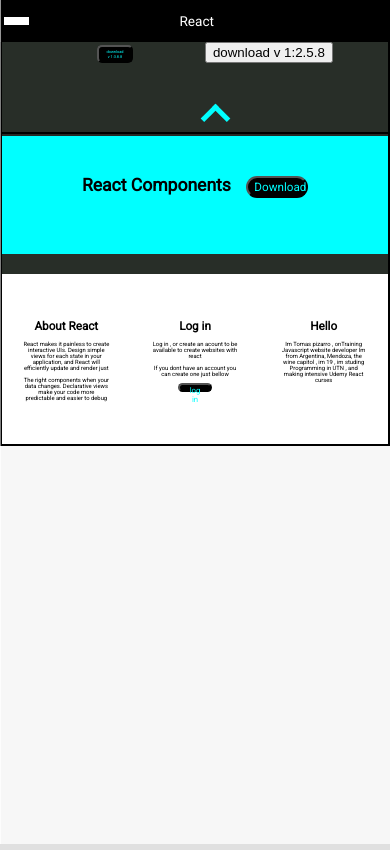
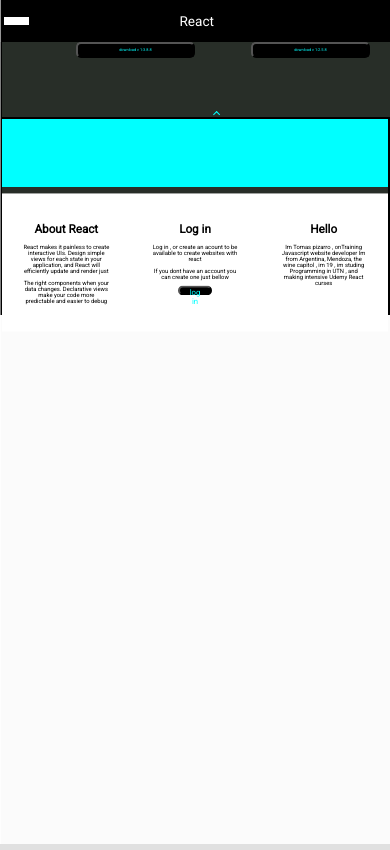
Before and after one commit to tomaspizarro15/react-udemy-lesson, a React (Create React App) app: page / in a window 390 px wide. Built offline with nearby package versions, Linux system fonts and the light colour scheme; a web font is replaced by a local one.

Commit message:
Cambios en nav bar css/ y @media querrys añadidos

```diff
--- a/src/App.js
+++ b/src/App.js
@@ -1,15 +1,12 @@
 import React, { Component, useState } from 'react';
 ////////////////////////////////////////////////////
 import NavBar from './Componentes/ResponsiveNavigationBar';
-import SideDrawer from './Componentes/SideDrawer/SideDrawer';
 import Backdrop from './Componentes/Backdrop/Backdrop';
-import Person from "./Componentes/Person";
 import InfoCuerpo from './Componentes/Informacion';
 import Radium, { StyleRoot } from 'radium';
 import './Componentes/Person.css';
 import './Componentes/Titulo.css';
-import './App.css'
-import sideDrawer from './Componentes/SideDrawer/SideDrawer';
+import './App.css';
 
 class Componente1 extends Component {
 
@@ -20,12 +17,14 @@
       { id: '72727272', name: "Maximilian", age: 27, edad: 1989 },
       { id: '12391237', name: "Pablo", age: 26, edad: 1993 }
     ],
-
+    showArrow : false,
     showSideDrawer: false,
     showPersons: true,
     showInfo: false,
     showDatosDelUsuario: true,
   }
+
+
 
   mostrarObjetoHandler = () => {
 
@@ -96,36 +95,18 @@
     this.setState({showSideDrawer : !newShowSideDrawer})
   }
   render() {
-    const style = {
-      backgroundColor: 'green',
-      font: 'inherit',
-      border: "1px , solid blue",
-      padding: '9px',
-      color: 'white',
-      margin: "10%",
-      textaling: 'center',
-      cursor: 'pointer',
-      ':hover': {
-        backgroundColor: 'blue',
-        color: 'black'
 
-      }
+    const rnd = Math.random();
+
+    if(rnd < 0.0001) {
+
     }
-    let persons;
-    let sideDrawer;
-    let showRegister;
-    let showInfor;
-    let content;
-    let informacion;
-    let showDatosDelUsuario;
-    let backdrop;
 
     return (
       <StyleRoot>
         <div className="App" style={{ height: '100%' }} >
-          <NavBar
-          />
-          {backdrop}
+          <NavBar/>
+          <Backdrop/>
           <main style={{ marginTop: '0%' }}>
             <InfoCuerpo />
           </main>
--- a/src/Componentes/Backdrop/Backdrop.js
+++ b/src/Componentes/Backdrop/Backdrop.js
@@ -3,7 +3,7 @@
 
 
 
-const backdrop = (props) => {
+const Backdrop = (props) => {
 
     return(
         <div className = "backdrop" onClick= {props.click}>
@@ -12,4 +12,4 @@
     )
 
 }
-export default backdrop;
+export default Backdrop;
--- a/src/Componentes/MainComponent/CentralBody.js
+++ b/src/Componentes/MainComponent/CentralBody.js
@@ -3,20 +3,22 @@
 
 const CentralBody = (props) => {
 
+    let mainOneClass = ['main_part_one']
 
-
-    if (props.showArrowComponent) {
-
-
-
+    if(props.showArrow) {
+        mainOneClass = ['main_part_one open']
     }
 
+    let mainTwoClass = ['main_part_two']
 
+    if(props.showArrow) {
+        mainTwoClass = ['main_part_two open']
+    }
     return (
 
         <div className="main_component">
 
-            <div className="main_part_one">
+            <div className= {mainOneClass}>
                 <ul>
                     <li>
                        DOWNLOAD FOR REACT:IOS/MAC
@@ -24,7 +26,7 @@
                     </li>
                     <li>
                         DOWNLOAD FOR  REACT:WINDOWS
-                        <button>download v 1:2.5.8</button>
+                        <button className ="main_part_one_download_button">download v 1:2.5.8</button>
                     </li>
                 </ul>
 
@@ -32,7 +34,7 @@
                     <i class="arrow down" onClick={props.click}></i>
                 </ul>
             </div>
-            <div className="main_part_two">
+            <div className={mainTwoClass}>
                 <li>
                     <h1 className="main_part_two_title">React Components</h1>
                     <button className="main_part_two_button">Download</button>
--- a/src/Componentes/MainComponent/MainComponent.css
+++ b/src/Componentes/MainComponent/MainComponent.css
@@ -8,17 +8,30 @@
     border: solid black 2px;
 }
 
-
-
 .main_part_one {
+    width: 100%;
+    z-index: 300;
+    top: 0;
+    position: fixed;
     background-color: #282e28;
     display: flex;
     flex-direction: column;
     margin-top: 0.5%;
     justify-content: center;
     text-align: center;
-    border-bottom:  2px solid rgba(36, 36, 36 , 40%);
+    transform: translateY(0);
+    transition: transform 0.3s ease-out;
 }
+.main_part_one.open {
+    transform: translateY(-82%);
+    background-color: #282e28;
+    display: flex;
+    flex-direction: column;
+    margin-top: 0.5%;
+    justify-content: center;
+    text-align: center;
+}
+
 
 
 .main_part_one ul {
@@ -32,7 +45,8 @@
 .main_part_one li {
     display: flex;
     flex-direction: column;
-    margin: 0.5%;
+    margin: 1.5%;
+    width: 100%;
     padding: 6.5%;
     list-style: none;
     color: white;
@@ -42,10 +56,9 @@
 .main_part_one_download_button {
     color: aqua;
     background-color: #000000;
-    width: 60%;
-    margin-left:0px;
-    margin-top: 5.5%;
-    margin-bottom: 0%;
+    width: 100%;
+    padding: 3%;
+    margin: 3% 0% 5% 5%;
     font-family: 'Roboto' ,sans-serif;
     height: 100%;
     font-size: 1vw;
@@ -58,18 +71,18 @@
 }
 i {
     border: solid aqua;
-    border-width: 5px 0px 0px 5px;
+    border-width: 0.21vw 0 0 0.21vw;
     display: inline-block;
-    padding: 8px;
-    margin-bottom: 0.5%;
+    padding: 0.6%;
+    margin-bottom: -0.5%;
   }
 
 i:hover {
     cursor: pointer;
     border: solid white;
-    border-width:6px 0px 0px 6px;
+    border-width: 0.31vw 0px 0px 0.31vw;
     display: inline-block;
-    padding: 8px;
+    padding: 0.6%;
 }
 .down {
     transform: rotate(45deg);
@@ -78,15 +91,32 @@
 
 
 .main_part_two {
+    transition: transform 0.3s ease-out;
     height: 50%;
     display: flex;
     justify-content: center;
-    margin-bottom: 0%;
-    padding: 10%;
-    padding-bottom: 15%;
+    margin: 3.8% 0% 0% 0%;
+    padding-top: 12%;
+    padding-bottom: 17%;
     background-color: aqua;
-    border-bottom: 20px solid #282e28;
+    border-bottom: 9vw solid #282e28;
    ;
+}
+@media (max-width : 768px) {
+    .main_part_one.open {
+        transform: translateY(-65%);
+     }
+     .main_part_two {
+         height:65% ;
+         padding-bottom: 25%;
+         border-bottom: 7.5vw solid #282e28;
+     }
+     .i {
+
+     }
+     .i:hover {
+
+     }
 }
 .main_part_two li {
     width: 100%;
@@ -102,6 +132,7 @@
     width: 20%;
     margin-left: 5%;
     margin-top: 0.5%;
+    margin-bottom: 0%;
     font-family: 'Roboto' ,sans-serif;
     height: 100%;
     font-size: 3vw;
@@ -125,9 +156,11 @@
 
 
 .main_part_three {
-    margin-top: 0%;
-    height: 50%;
+    margin-top: -19%;
+    height: 60%;
+    padding-top: 0%;
     background-color: rgb(255, 255, 255);
+    transform: translateY(25%);
 }
 .main_part_three li {
     font-size: 1.5vw;
--- a/src/Componentes/MainComponent/MainComponent.js
+++ b/src/Componentes/MainComponent/MainComponent.js
@@ -4,10 +4,27 @@
 
 
 class MainComponents extends Component {
+
+    state = {
+        showArrow: false,
+        showLogIn: false,
+    }
+
+
+    showArrowHandler = () => {
+
+        const newShowArrow = this.state.showArrow;
+
+        this.setState({ showArrow: !newShowArrow })
+
+    }
     render() {
+
         return (
+
             <CentralBody
-                click = {this.showLogInHandler}
+                click={this.showArrowHandler}
+                showArrow={this.state.showArrow}
             />
         )
     };
--- a/src/Componentes/ResponsiveNavigationBar.js
+++ b/src/Componentes/ResponsiveNavigationBar.js
@@ -12,9 +12,8 @@
     state = {
 
         showSideDrawer: false,
-
+        showArrow: false,
     }
-
 
     showSideDrawerHandler = () => {
 
```
Also changed, not shown: src/Componentes/MainComponent/ArrowComponent.js (added, +34 -0 lines).
